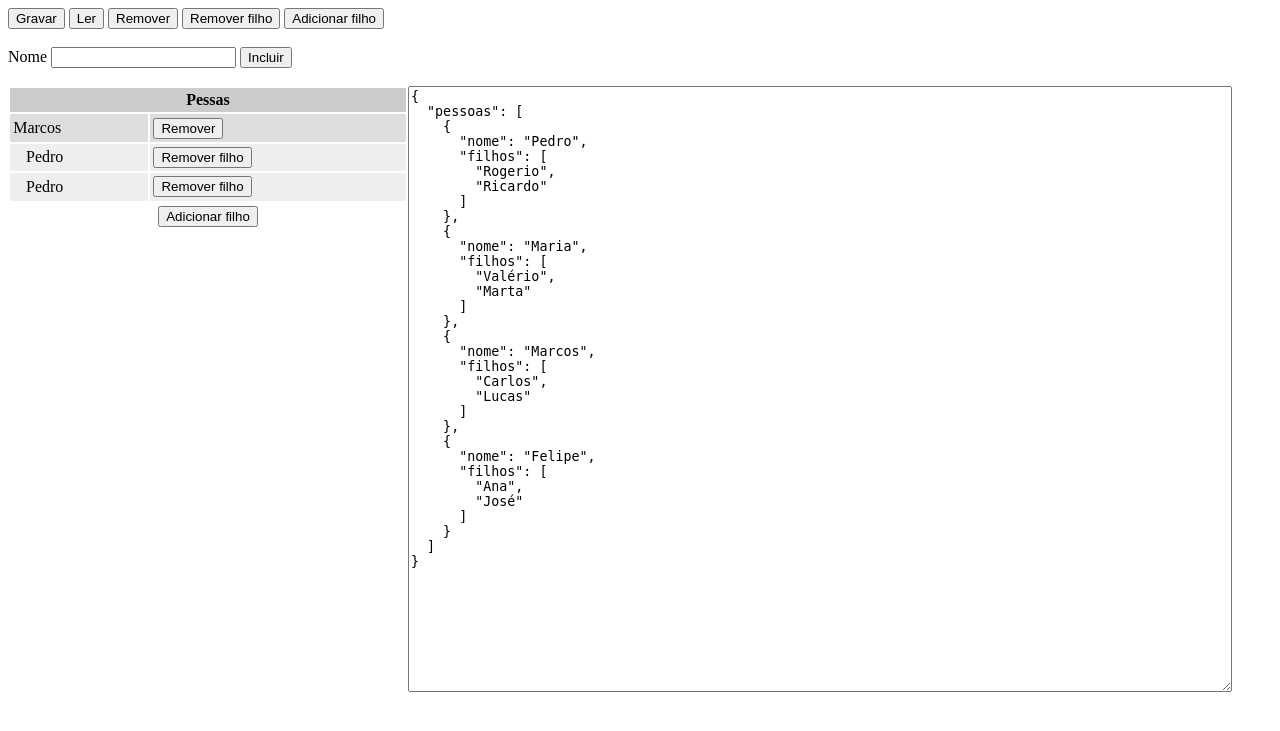
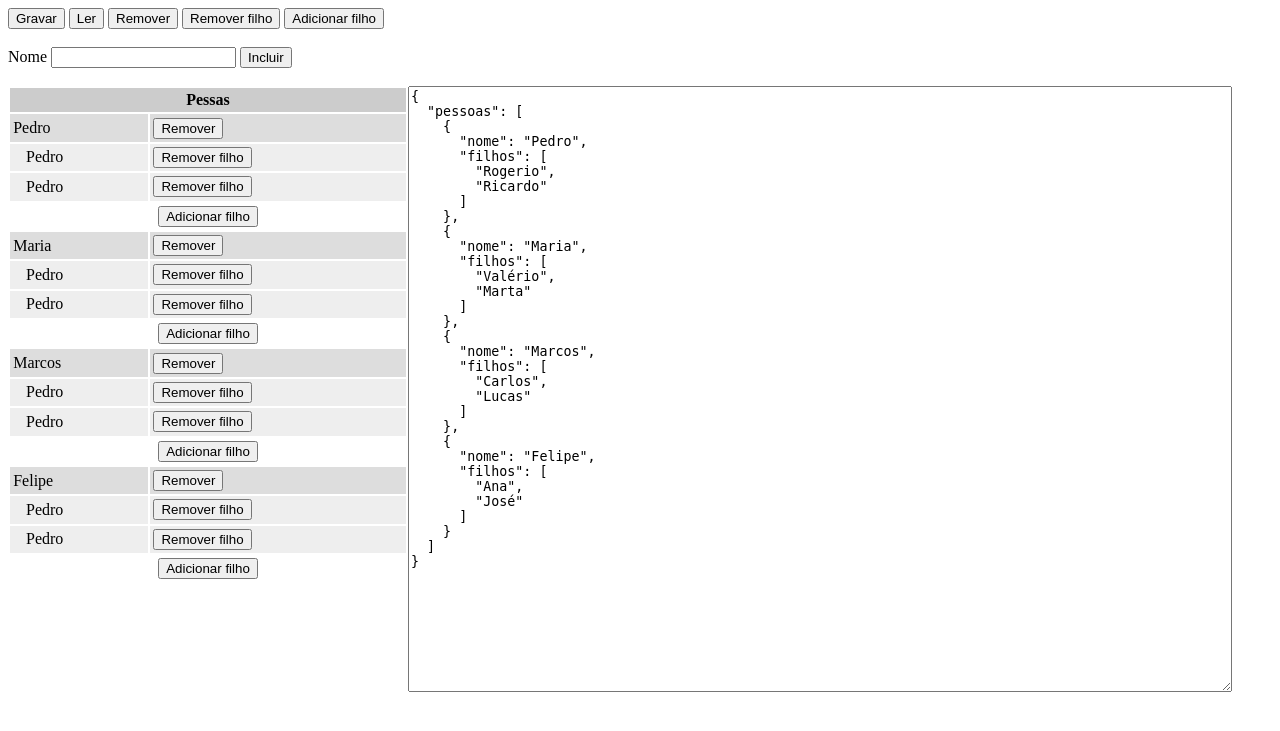
Before and after one commit to ValerioHasman/AdmResponsavel, a PHP site: page / in a window 1280 px wide. Shown: the top 731 px of the page. Run offline with PHP 8.4, Linux system fonts and the light colour scheme; data comes from the database, SQL or seed files in the repository; both versions use the stored data as it was after the commit.

Commit message:
criar base caso não exista

```diff
--- a/Models/Conexao.php
+++ b/Models/Conexao.php
@@ -4,6 +4,7 @@ namespace Models;
 
 use PDO;
 use Exception;
+use mysqli;
 
 class Conexao
 {
@@ -22,7 +23,39 @@ class Conexao
             try {
                 self::$instancia = new PDO('mysql:dbname='.$dbname.';host='.$host,$user,$senha);
             } catch (Exception $e) {
-                echo "Erro: " . $e;
+                $criaBanco = new mysqli($host, $user, '', '');
+                $criaBanco->set_charset('utf8');
+
+                $criaBanco->query("CREATE DATABASE IF NOT EXISTS `TESTE_RTE`
+                DEFAULT CHARACTER SET UTF8
+                DEFAULT COLLATE UTF8_GENERAL_CI");
+                $criaBanco->query("CREATE TABLE IF NOT EXISTS `TESTE_RTE`.`PESSOA` (
+                    `ID` INT NOT NULL AUTO_INCREMENT PRIMARY KEY,
+                    `NOME` VARCHAR(255) NOT NULL
+                  ) ENGINE=INNODB DEFAULT CHARSET=UTF8");
+                $criaBanco->query("CREATE TABLE IF NOT EXISTS `TESTE_RTE`.`FILHO` (
+                    `ID` INT NOT NULL AUTO_INCREMENT PRIMARY KEY,
+                    `PESSOA_ID` INT NOT NULL,
+                    `NOME` VARCHAR(255) NOT NULL,
+                    INDEX `FK_PESSOA_FILHO` (`PESSOA_ID`),
+                    CONSTRAINT `FK_PESSOA_FILHO` FOREIGN KEY (`PESSOA_ID`) REFERENCES `PESSOA` (`ID`) ON DELETE NO ACTION ON UPDATE NO ACTION
+                  ) ENGINE=INNODB DEFAULT CHARSET=UTF8");
+                $criaBanco->query("INSERT INTO `TESTE_RTE`.`PESSOA` (`ID`, `NOME`) VALUES
+                (NULL, 'Pedro'),
+                (NULL, 'Maria'),
+                (NULL, 'Marcos'),
+                (NULL, 'Felipe')");
+                $criaBanco->query("INSERT INTO `TESTE_RTE`.`FILHO` (`ID`, `PESSOA_ID`, `NOME`) VALUES
+                (NULL, '1', 'Rogerio'),
+                (NULL, '1', 'Ricardo'),
+                (NULL, '2', 'Valério'),
+                (NULL, '2', 'Marta'),
+                (NULL, '3', 'Carlos'),
+                (NULL, '3', 'Lucas'),
+                (NULL, '4', 'Ana'),
+                (NULL, '4', 'José')");
+
+                self::$instancia = new PDO('mysql:dbname='.$dbname.';host='.$host,$user,$senha);
             }
         }
         return self::$instancia;
--- a/Views/home/home.php
+++ b/Views/home/home.php
@@ -12,12 +12,29 @@
 <br />
 <div style="display: inline-block;">
   <div class="dados">
-    <table>
+    <table id="tabela">
       <thead>
         <tr>
           <th colspan="2" scope="col">Pessas</th>
         </tr>
       </thead>
+      <tbody>
+        <tr class="pessoa">
+          <td>Marcos</td>
+          <td><button type="button">Remover</button></td>
+        </tr>
+        <tr class="filho">
+          <td class="nome">Pedro</td>
+          <td><button type="button">Remover filho</button></td>
+        </tr>
+        <tr class="filho">
+          <td class="nome">Pedro</td>
+          <td><button type="button">Remover filho</button></td>
+        </tr>
+        <tr class="adicionarFilho">
+          <td colspan="2" scope="col"><button type="button">Adicionar filho</button></td>
+        </tr>
+      </tbody>
       <tbody>
         <tr class="pessoa">
           <td>Marcos</td>
@@ -41,4 +58,3 @@
     <textarea id="json" cols="100" rows="40"></textarea>
   </div>
 </div>
-<br>
--- a/roteiro/roteiro.js
+++ b/roteiro/roteiro.js
@@ -1,4 +1,5 @@
 const txtjson = document.getElementById('json');
+const tabela = document.getElementById('tabela');
 
 fetch(document.baseURI + 'home/json',
   {
@@ -9,6 +10,38 @@ fetch(document.baseURI + 'home/json',
   }).then(resp => resp.json())
   .then(data => {
     txtjson.innerHTML = (JSON.stringify(data, null, 2))
+    criarTabela(data);
   })
   .catch(err => console.log(err))
 ;
+
+function criarTabela(data){
+  tabela.innerHTML =
+  '<thead>' +
+    '<tr>' +
+      '<th colspan="2" scope="col">Pessas</th>' +
+    '</tr>' +
+  '</thead>';
+  data.pessoas.map((pessoa) => (criaPessoa(pessoa.nome)));
+}
+
+function criaPessoa(nome){
+  tabela.innerHTML +=
+  '<tbody id="' + nome + '">' +
+    '<tr class="pessoa">' +
+      '<td>' + nome + '</td>' +
+      '<td><button type="button">Remover</button></td>' +
+    '</tr>' +
+    '<tr class="filho">' +
+      '<td class="nome">Pedro</td>' +
+      '<td><button type="button">Remover filho</button></td>' +
+    '</tr>' +
+    '<tr class="filho">' +
+      '<td class="nome">Pedro</td>' +
+      '<td><button type="button">Remover filho</button></td>' +
+    '</tr>' +
+    '<tr class="adicionarFilho">' +
+      '<td colspan="2" scope="col"><button type="button">Adicionar filho</button></td>' +
+    '</tr>' +
+  '</tbody>';
+}
```
Also changed, not shown: mysql.sql (+4 -4 lines).
